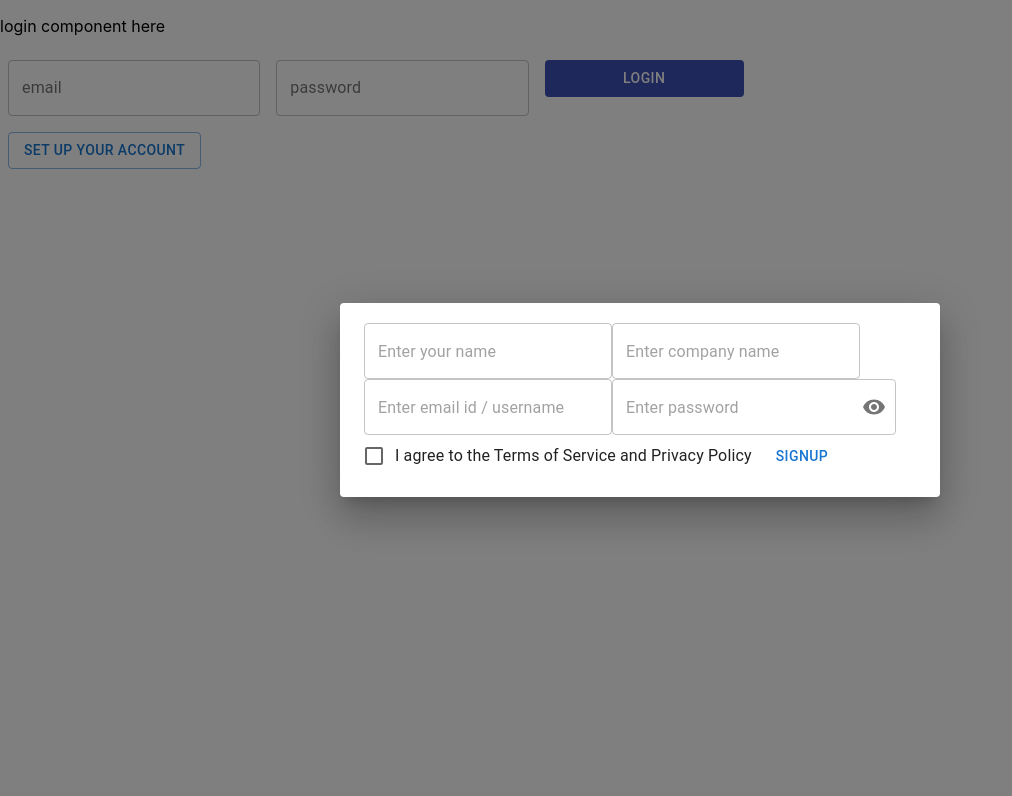
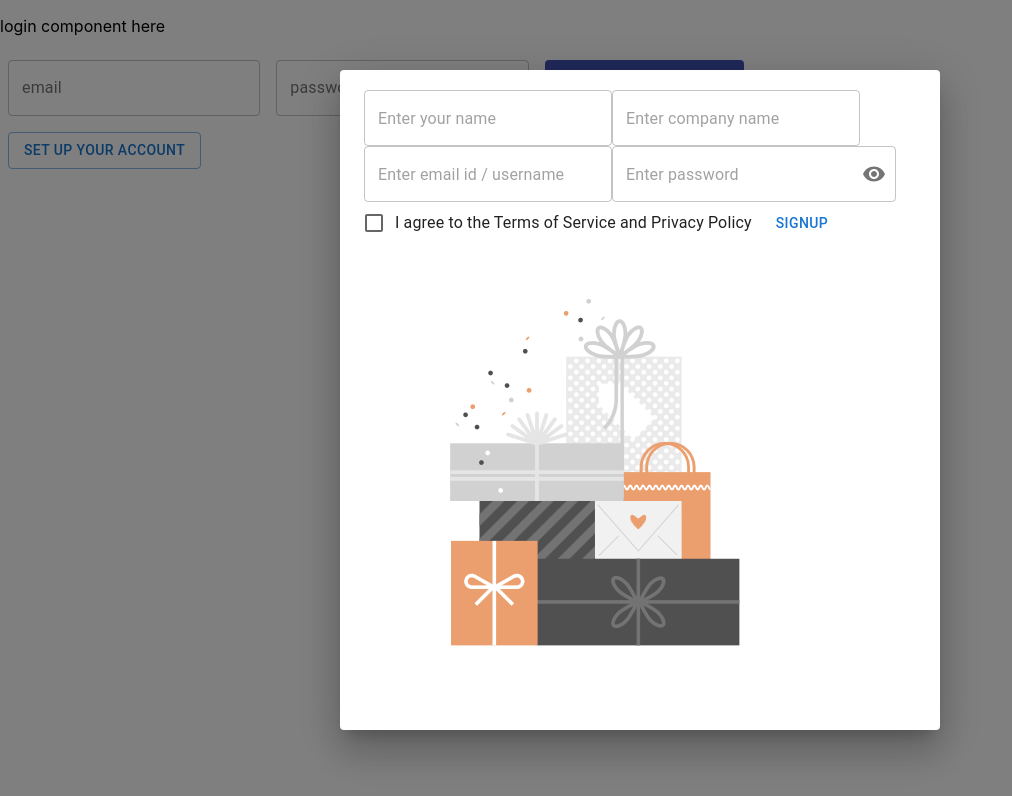
Before and after one commit to developers-bootcamp/sap-orders-manager-red, a React (Create React App) app: page /login in a window 1280 px wide. Both pictures are taken after a click on the button "SET UP YOUR ACCOUNT". Shown: the top 796 px of the page, without its empty margins (0-1012 px from the left). Built offline with nearby package versions, Linux system fonts and the light colour scheme.

Commit message:
infrastructure-for-the-front-end

```diff
--- a/src/components/signup.tsx
+++ b/src/components/signup.tsx
@@ -10,6 +10,7 @@ import * as Yup from 'yup';
 import { Checkbox, FormControl, FormControlLabel, IconButton, InputAdornment, InputLabel, OutlinedInput, TextField } from '@mui/material';
 import { useNavigate } from "react-router-dom";
 import User from "../interface/user";
+import imgToLoud from "../img/ggg.png";
 const schema = Yup.object().shape({
   fullName: Yup.string().required('Name is a required field'),
   companyName: Yup.string().required('Company name is a required field'),
@@ -51,7 +52,7 @@ const SignUpComp: React.FC = () => {
     // formData.append("email", values.email);
     // formData.append("password", values.password);
 
-    const user:User = ({fullName:values.fullName, password:values.password, email:values.email});
+    const user: User = ({ fullName: values.fullName, password: values.password, email: values.email });
 
     console.log(values);
 
@@ -72,6 +73,8 @@ const SignUpComp: React.FC = () => {
       </Button>
       <Dialog open={open} onClose={handleClose} aria-labelledby="alert-dialog-title" aria-describedby="alert-dialog-description">
         <DialogContent>
+          <div>
+            <div style={{ display: 'inline-block' }}>
               <Formik
                 validationSchema={schema}
                 initialValues={{ fullName: '', companyName: '', password: '', email: '', agree: false }}
@@ -128,6 +131,11 @@ const SignUpComp: React.FC = () => {
                 )}
               </Formik>
               {error && <TextField value={error} InputProps={{ style: { color: "red" } }} />}
+            </div>
+            <div style={{ display: 'inline-block' }}>
+              <img src={imgToLoud} alt=""/>
+            </div>
+          </div>
 
         </DialogContent>
       </Dialog>
--- a/src/pages/landing.tsx
+++ b/src/pages/landing.tsx
@@ -1,6 +1,5 @@
 import React from 'react';
 import Landing from '../components/landing';
-
 const LandingPage = () => {
     return (
         <>
```
Also changed, not shown: src/img/ggg.png (added). Lines whose indentation alone changed are shown as unchanged.
